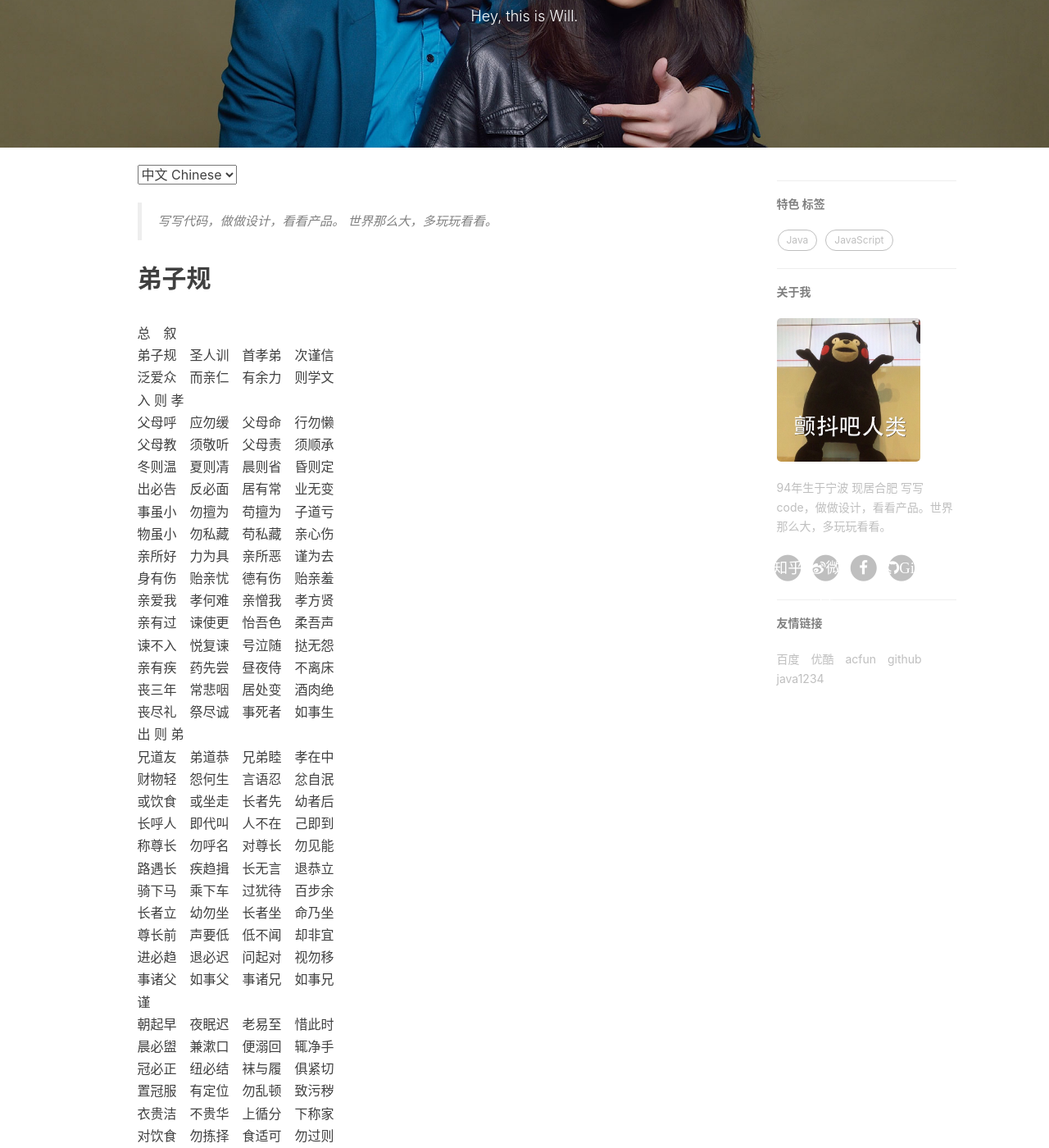
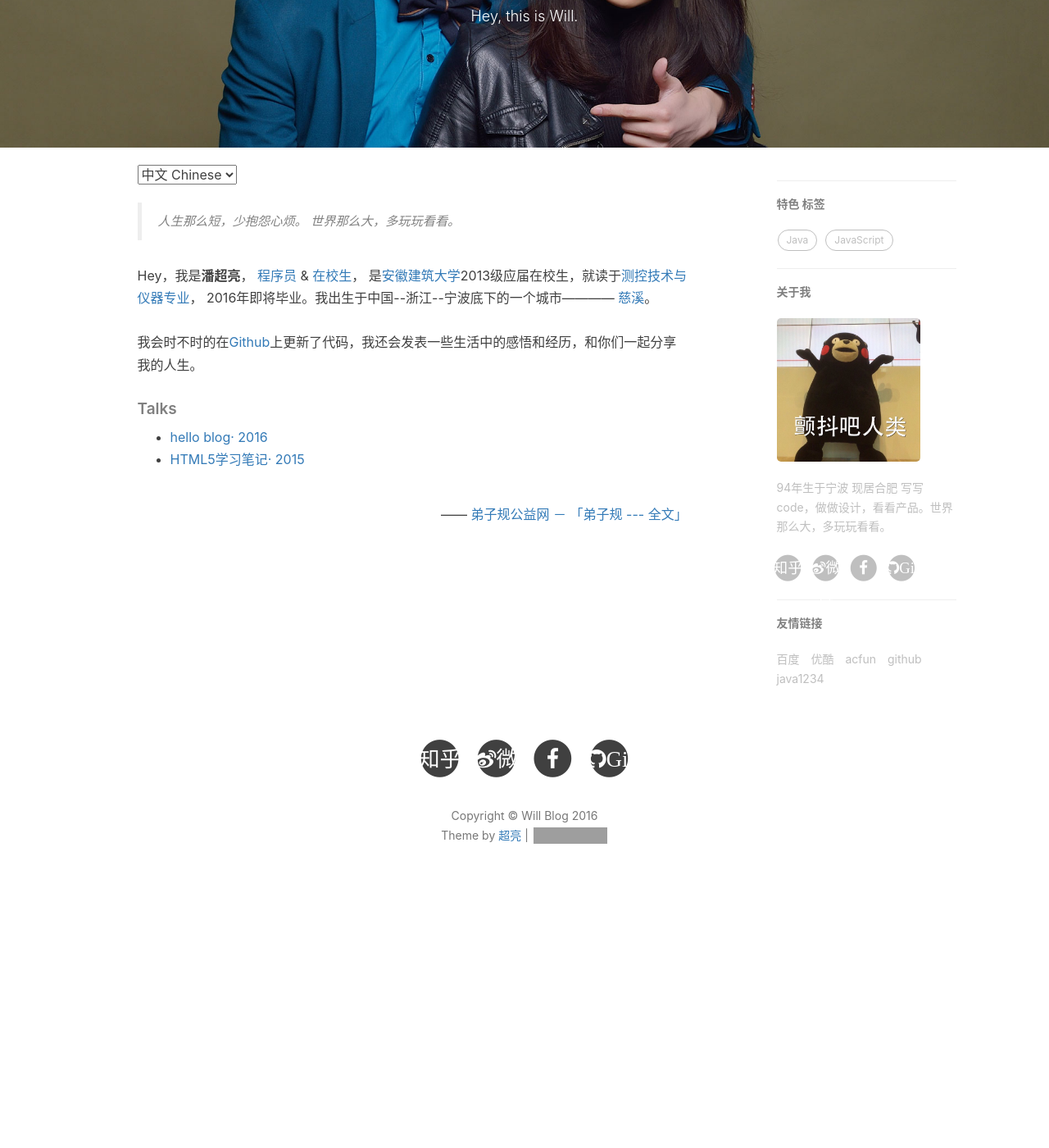
Before and after one commit to Willokkkkkk/Willokkkkkk.github.io, a Jekyll site: the page built from about.html, in a window 1280 px wide and 1400 px high, scrolled down 238 px. Shown: the whole window at 82% size. Built offline with Jekyll 4.4.1, drawn with Linux system fonts in a browser that asks for light colours; nearby versions of some CDN libraries; comment, search, counter and statistics services are not loaded; after the commit the page ends 1361 px from its top, so only the background shows below that; some of the changed text lies outside the part shown; grey boxes are pictures that could not be loaded.

Commit message:
个人介绍更新

```diff
--- a/_config.yml
+++ b/_config.yml
@@ -5,7 +5,7 @@ header-img: img/home-bg.jpg
 email: willpan666@gmail.com
 description: "心路历程"
 keyword: ""
-
+port: 5001
 url: "http://Willokkkkkk.github.io"              # your host, for absolute URL
 #baseurl: "/"         # for example, '/blog' if your blog hosted on 'host/blog'
 root: /
--- a/about.html
+++ b/about.html
@@ -14,132 +14,40 @@ header-img: "img/about-bg.jpg"
 <!-- Chinese Version -->
 <div class="zh post-container">
     <blockquote>
-        写写代码，做做设计，看看产品。
+		人生那么短，少抱怨心烦。
+
         世界那么大，多玩玩看看。
     </blockquote>
-  <h2>弟子规</h2> <br>
-总　叙	<br>
-弟子规　圣人训　首孝弟　次谨信<br>
-泛爱众　而亲仁　有余力　则学文<br>
-入 则 孝<br>
-父母呼　应勿缓　父母命　行勿懒<br>
-父母教　须敬听　父母责　须顺承<br>
-冬则温　夏则凊　晨则省　昏则定<br>
-出必告　反必面　居有常　业无变<br>
-事虽小　勿擅为　苟擅为　子道亏<br>
-物虽小　勿私藏　苟私藏　亲心伤<br>
-亲所好　力为具　亲所恶　谨为去<br>
-身有伤　贻亲忧　德有伤　贻亲羞<br>
-亲爱我　孝何难　亲憎我　孝方贤<br>
-亲有过　谏使更　怡吾色　柔吾声<br>
-谏不入　悦复谏　号泣随　挞无怨<br>
-亲有疾　药先尝　昼夜侍　不离床<br>
-丧三年　常悲咽　居处变　酒肉绝<br>
-丧尽礼　祭尽诚　事死者　如事生<br>
-出 则 弟<br>
-兄道友　弟道恭　兄弟睦　孝在中<br>
-财物轻　怨何生　言语忍　忿自泯<br>
-或饮食　或坐走　长者先　幼者后<br>
-长呼人　即代叫　人不在　己即到<br>
-称尊长　勿呼名　对尊长　勿见能<br>
-路遇长　疾趋揖　长无言　退恭立<br>
-骑下马　乘下车　过犹待　百步余<br>
-长者立　幼勿坐　长者坐　命乃坐<br>
-尊长前　声要低　低不闻　却非宜<br>
-进必趋　退必迟　问起对　视勿移<br>
-事诸父　如事父　事诸兄　如事兄<br>
-谨<br>
-朝起早　夜眠迟　老易至　惜此时<br>
-晨必盥　兼漱口　便溺回　辄净手<br>
-冠必正　纽必结　袜与履　俱紧切<br>
-置冠服　有定位　勿乱顿　致污秽<br>
-衣贵洁　不贵华　上循分　下称家<br>
-对饮食　勿拣择　食适可　勿过则<br>
-年方少　勿饮酒　饮酒醉　最为丑<br>
-步从容　立端正　揖深圆　拜恭敬<br>
-勿践阈　勿跛倚　勿箕踞　勿摇髀<br>
-缓揭帘　勿有声　宽转弯　勿触棱<br>
-执虚器　如执盈　入虚室　如有人<br>
-事勿忙　忙多错　勿畏难　勿轻略<br>
-斗闹场　绝勿近　邪僻事　绝勿问<br>
-将入门　问孰存　将上堂　声必扬<br>
-人问谁　对以名　吾与我　不分明<br>
-用人物　须明求　倘不问　即为偷<br>
-借人物　及时还　后有急　借不难<br>
-信<br>
-凡出言　信为先　诈与妄　奚可焉<br>
-话说多　不如少　惟其是　勿佞巧<br>
-奸巧语　秽污词　市井气　切戒之<br>
-见未真　勿轻言　知未的　勿轻传<br>
-事非宜　勿轻诺　苟轻诺　进退错<br>
-凡道字　重且舒　勿急疾　勿模糊<br>
-彼说长　此说短　不关己　莫闲管<br>
-见人善　即思齐　纵去远　以渐跻<br>
-见人恶　即内省　有则改　无加警<br>
-唯德学　唯才艺　不如人　当自砺<br>
-若衣服　若饮食　不如人　勿生戚<br>
-闻过怒　闻誉乐　损友来　益友却<br>
-闻誉恐　闻过欣　直谅士　渐相亲<br>
-无心非　名为错　有心非　名为恶<br>
-过能改　归于无　倘掩饰　增一辜<br>
-泛 爱 众<br>
-凡是人　皆须爱　天同覆　地同载<br>
-行高者　名自高　人所重　非貌高<br>
-才大者　望自大　人所服　非言大<br>
-己有能　勿自私　人所能　勿轻訾<br>
-勿谄富　勿骄贫　勿厌故　勿喜新<br>
-人不闲　勿事搅　人不安　勿话扰<br>
-人有短　切莫揭　人有私　切莫说<br>
-道人善　即是善　人知之　愈思勉<br>
-扬人恶　即是恶　疾之甚　祸且作<br>
-善相劝　德皆建　过不规　道两亏<br>
-凡取与　贵分晓　与宜多　取宜少<br>
-将加人　先问己　己不欲　即速已<br>
-恩欲报　怨欲忘　报怨短　报恩长<br>
-待婢仆　身贵端　虽贵端　慈而宽<br>
-势服人　心不然　理服人　方无言<br>
-亲 仁<br>
-同是人　类不齐　流俗众　仁者希<br>
-果仁者　人多畏　言不讳　色不媚<br>
-能亲仁　无限好　德日进　过日少<br>
-不亲仁　无限害　小人进　百事坏<br>
-余 力 学 文<br>
-不力行　但学文　长浮华　成何人<br>
-但力行　不学文　任己见　昧理真<br>
-读书法　有三到　心眼口　信皆要<br>
-方读此　勿慕彼　此未终　彼勿起<br>
-宽为限　紧用功　工夫到　滞塞通<br>
-心有疑　随札记　就人问　求确义<br>
-房室清　墙壁净　几案洁　笔砚正<br>
-墨磨偏　心不端　字不敬　心先病<br>
-列典籍　有定处　读看毕　还原处<br>
-虽有急　卷束齐　有缺坏　就补之<br>
-非圣书　屏勿视　蔽聪明　坏心志<br>
-勿自暴　勿自弃　圣与贤　可驯致<br>
+  <p>Hey，我是<strong>潘超亮</strong>， <a href="https://github.com/Willokkkkkk/">程序员</a> &amp; <a href="http://www.ahjzu.edu.cn/">在校生</a>，
+  是<a href="http://www.ahjzu.edu.cn/">安徽建筑大学</a>2013级应届在校生，就读于<a href="http://baike.baidu.com/view/80023.htm">测控技术与仪器专业</a>，
+  2016年即将毕业。我出生于中国--浙江--宁波底下的一个城市————
+  <a href="http://baike.baidu.com/link?url=SO15gR51GGXX7Z_-Q4UJeoSh7RkSjWThjVd12xg_1cpjSw1dWZ5jx8ToIEVxezVDs3n-s-we61jrYG3aEAe2Pa">慈溪</a>。
+	  <br>
+   <br>    我会时不时的在<a href="https://github.com/Willokkkkkk/">Github</a>上更新了代码，我还会发表一些生活中的感悟和经历，和你们一起分享我的人生。
+    <h5>Talks</h5>
+	<ul>
+    <li><a href="https://willokkkkkk.github.io/2015/01/29/hello-2015/">hello blog· 2016</a></li>
+    <li><a href="https://willokkkkkk.github.io/2016/04/14/Html5/">HTML5学习笔记· 2015</a></li>
+    </ul>
 
     <p style="text-align:right;">
-        —— <a href="http://www.dizigui.cn">弟子规公益网 － 「弟子规 --- 全文」？ </a>
+        —— <a href="http://www.dizigui.cn">弟子规公益网 － 「弟子规 --- 全文」 </a>
     </p>
 
 </div>
 
 <!-- English Version -->
 <div class="en post-container">
-    <blockquote>
-        Designer or Engineer, things in between.
-    </blockquote>
+     <blockquote><p>Yet another Frontend Engineer. <br>
+    Yet another Lifelong Designer.</p></blockquote>
 
-    <p>
-        抱歉 这是国粹
-    </p>
+    <p>Hi, Here is <strong>Pan ChaoLiang(潘超亮)</strong>，you can call me nickname <strong>Will</strong>. I'm engineer &amp; designer who is loving to build software 。
+	<ul>
+    <li><a href="https://willokkkkkk.github.io/2015/01/29/hello-2015/">hello blog· 2016</a></li>
+    <li><a href="https://willokkkkkk.github.io/2016/04/14/Html5/">HTML5学习笔记· 2015</a></li>
+    </ul>
 
-    <p>
-      如果你想看英文版 可以学习汉语 再翻译成英语
-    </p>
 
-    <p style="text-align:right;">
-    --  超亮
-    </p>
 
 </div>
 
```
